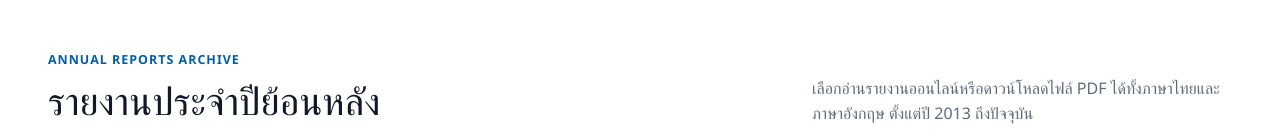
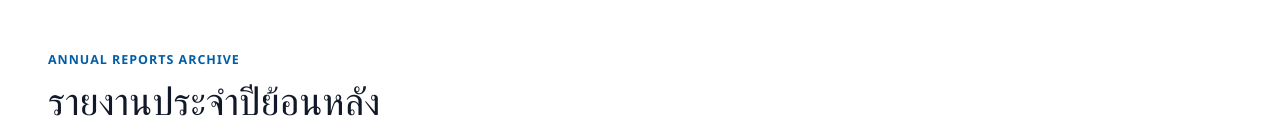
Before and after one commit to Ohm5656/Web_report, a plain HTML site: page reports/index.html in a window 1280 px wide. Shown: the part 664-802 px from the top of the page. Drawn offline with Linux system fonts and the light colour scheme; a web font is replaced by a local one.

Commit message:
remove archive helper text

```diff
--- a/reports/index.html
+++ b/reports/index.html
@@ -57,7 +57,6 @@
             <p class="eyebrow">Annual reports archive</p>
             <h2 id="archive-title">รายงานประจำปีย้อนหลัง</h2>
           </div>
-          <p class="archive-note">เลือกอ่านรายงานออนไลน์หรือดาวน์โหลดไฟล์ PDF ได้ทั้งภาษาไทยและภาษาอังกฤษ ตั้งแต่ปี 2013 ถึงปัจจุบัน</p>
         </div>
 
         <div class="report-directory">
```
